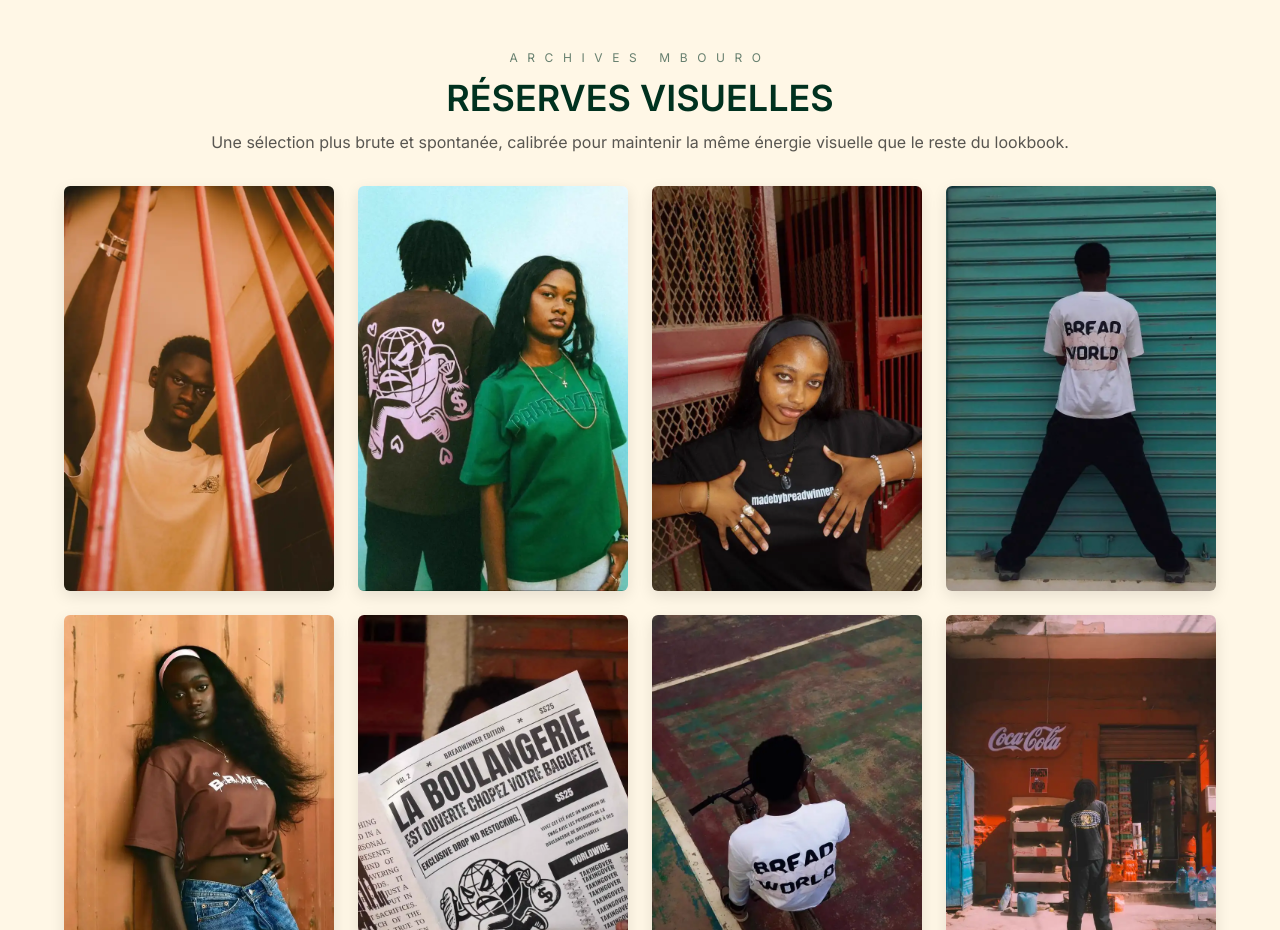
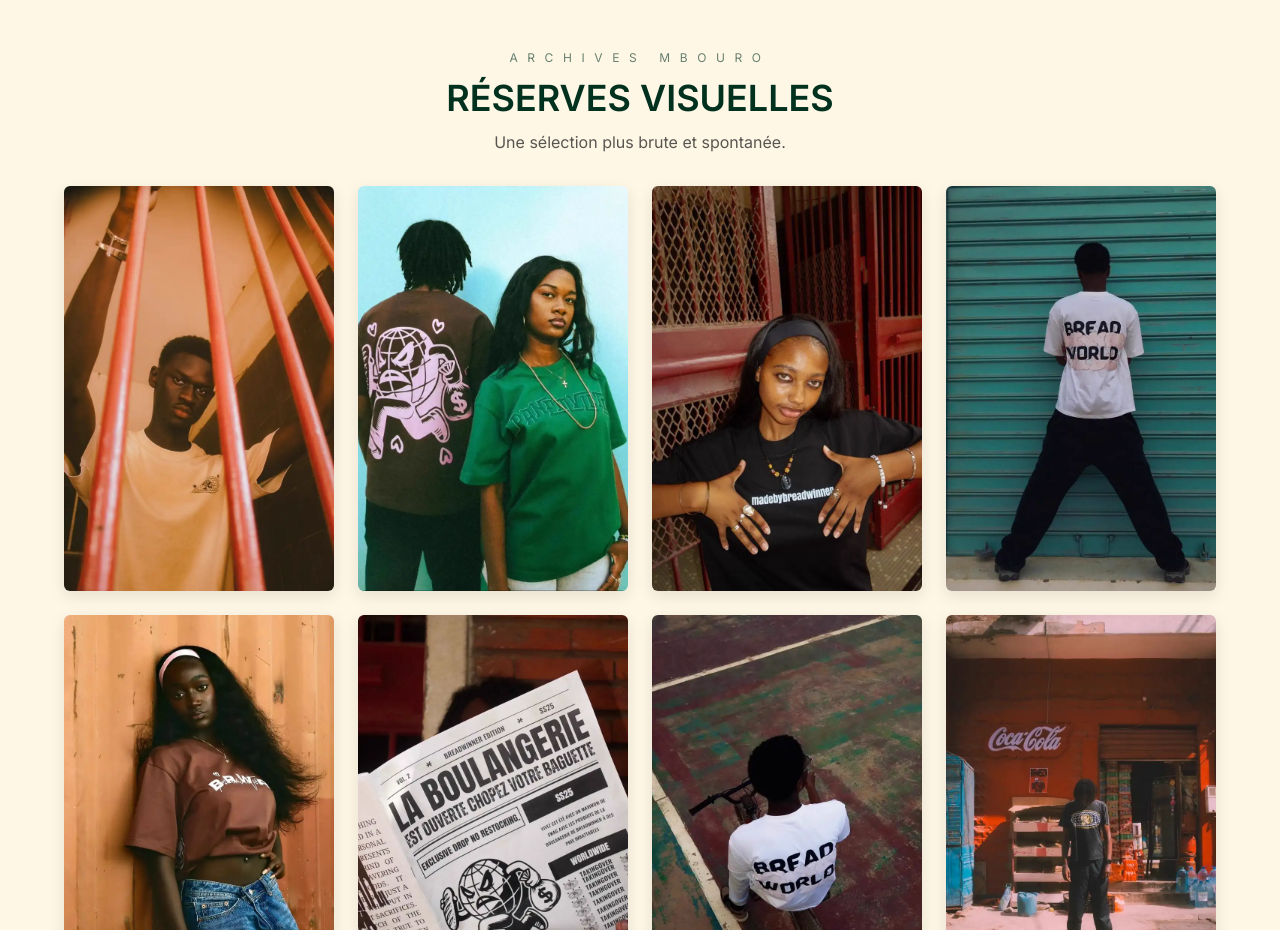
Before and after one commit to realtony0/breadwinnersolid, a React (Vite) app: page /lookbook in a window 1280 px wide. Shown: the part 4320-5250 px from the top of the page. Built offline with nearby package versions, Linux system fonts and the light colour scheme.

Commit message:
chore: concise lookbook copy

```diff
--- a/src/pages/Lookbook.jsx
+++ b/src/pages/Lookbook.jsx
@@ -72,7 +72,7 @@
               Réserves visuelles
             </h2>
             <p className="text-sm text-brand-black/70 md:text-base">
-              Une sélection plus brute et spontanée, calibrée pour maintenir la même énergie visuelle que le reste du lookbook.
+              Une sélection plus brute et spontanée.
             </p>
           </header>
           <Gallery items={whatsappArchive} min={220} className="md:gap-5" />
```
